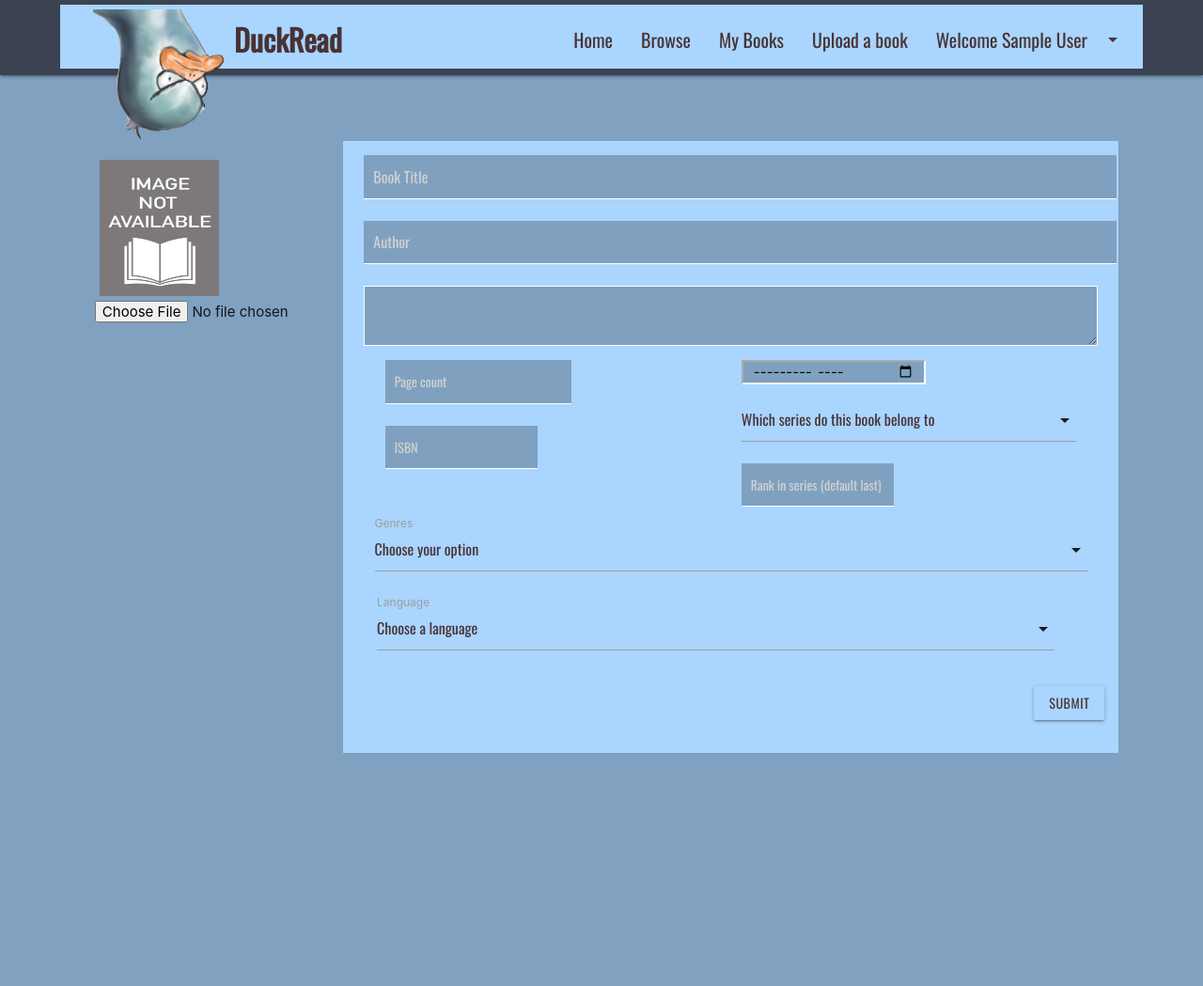
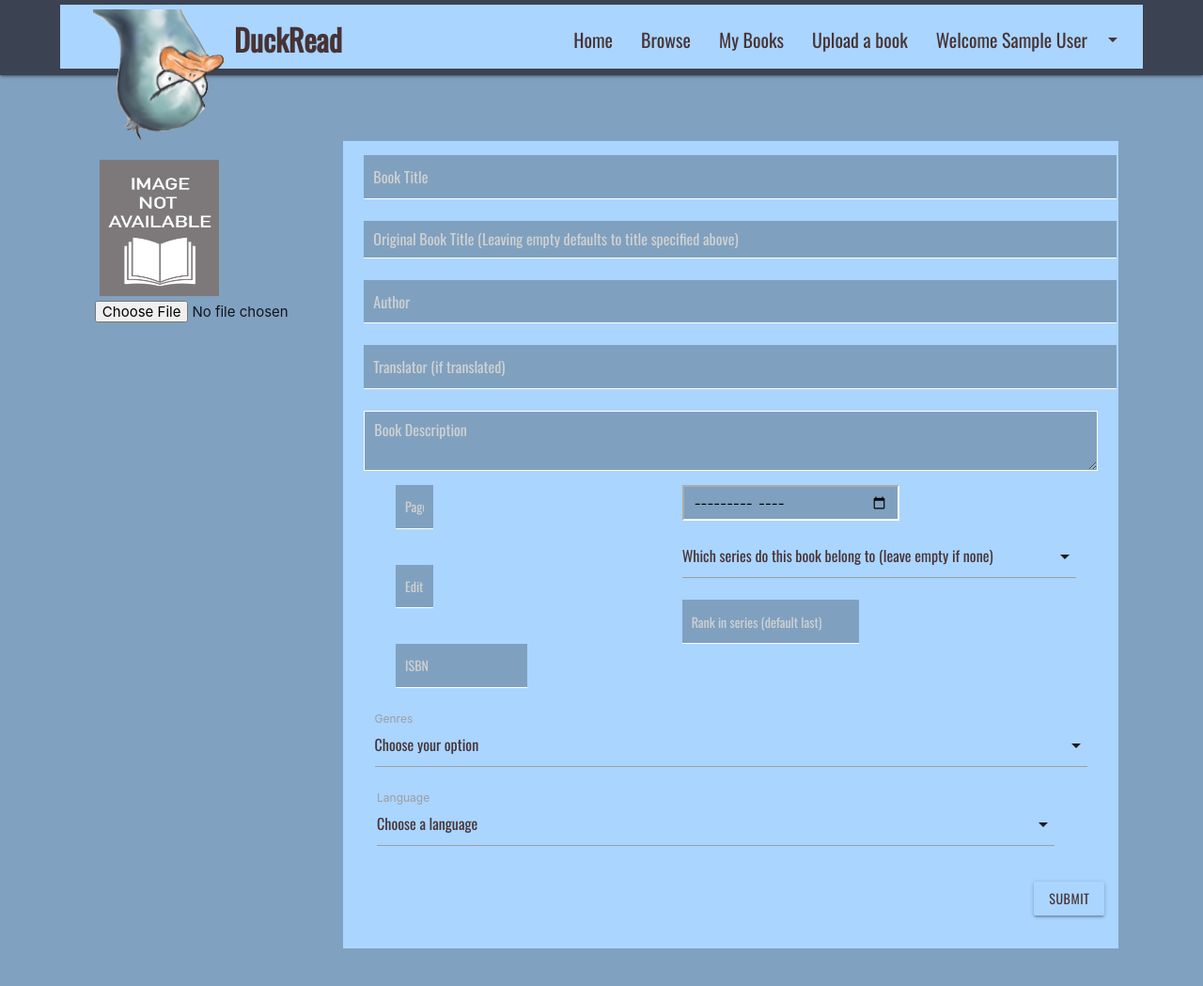
Before and after one commit to oguztuzgen/CS-353-Goodreads, a PHP site: page /book_upload.php in a window 1280 px wide. Shown: the top 1049 px of the page at 94% size. Before the commit the page ends 801 px from the top, so only its background shows below. Run offline with PHP 8.4, Linux system fonts and the light colour scheme; the visitor is signed in with stand-in values (Sample User, id 1); tables that the repository leaves empty or names only in its code hold one stand-in row (values such as "Sample post"); some libraries are stand-ins or nearby versions.

Commit message:
added custom comments
Co-authored-by: muzafferkoksal <muzafferkoksal@users.noreply.github.com>

```diff
--- a/src/book_upload.php
+++ b/src/book_upload.php
@@ -10,11 +10,10 @@ if ($_SESSION['login'] == 0) {
 }
 
 $allowed_extensions = array('jpg', 'jpeg', 'png');
-
-$submit_param = array('book_title', 'book_author', 'book_description', 'page_count', 'published_month_year', 'book_isbn');
+$submit_param = array('book_title', 'book_author', 'book_description', 'page_count', 'published_month_year', 'book_isbn', 'book_edition', 'book_translator');
 $image_error = "";
-$errors = array('book_title' => '', 'book_author' => '', 'book_description' => '', 'page_count' => '', 'published_month_year' => '', 'book_isbn' => '');
-$book_title = $book_author = $book_description = $page_count = $published_month_year = $book_isbn = $book_language = $upload_path = "";
+$errors = array('book_title' => '', 'book_author' => '', 'book_description' => '', 'page_count' => '', 'published_month_year' => '', 'book_isbn' => '', 'book_edition' => '', 'book_translator' => '');
+$book_title = $book_author = $book_description = $page_count = $published_month_year = $book_isbn = $book_language = $upload_path = $book_edition = $book_translator = "";
 
 if (isset($_POST['submit'])) {
 	foreach ($submit_param as $param => $value) {
@@ -23,9 +22,12 @@ if (isset($_POST['submit'])) {
 		}
 	}
 
-	if (!filter_var($_POST['page_count'], FILTER_VALIDATE_INT)) {
-		// ! NEGATIF BISI GIRSE PATLAR BURA
-		$errors['page_count'] = "Please enter a valid integer";
+	if (!filter_var($_POST['page_count'], FILTER_VALIDATE_INT) || intval($_POST['page_count']) <= 0) {
+		$errors['page_count'] = "Please enter a valid page count";
+	}
+
+	if (!filter_var($_POST['book_edition'], FILTER_VALIDATE_INT) || intval($_POST['book_edition']) <= 0) {
+		$errors['book_edition'] = "Please enter a valid integer";
 	}
 
 	if (isset($_FILES['image'])) {
@@ -59,8 +61,6 @@ if (isset($_POST['submit'])) {
 		$image_error = "Please upload a cover page";
 	}
 
-	// TODO EDITION EKLE BURAYA
-
 	$book_title = mysqli_real_escape_string($conn, $_POST["book_title"]);
 	$book_author = mysqli_real_escape_string($conn, $_POST["book_author"]);
 	$book_description = mysqli_real_escape_string($conn, $_POST["book_description"]);
@@ -73,11 +73,13 @@ if (isset($_POST['submit'])) {
 	// die;
 
 	if (!array_filter($errors) && empty($image_error)) {
+
 		// TODO EKLEYEN USERA GORE VERIFIED AYARLA
-		// TODO ORIGINAL TITLE
+		$original_title = $_POST['original_title'] ?? $book_title;
 
+		// verified is set to 0, will be verified by the admins later
 		$sql = "insert into book(book_isbn, title, author, description, date_published, book_edition, page_count, rating, verified, view_count, language, original_title, book_cover)
-			VALUES('$book_isbn', '$book_title', '$book_author', '$book_description', '$published_month_year', 1, '$page_count', 0, 0, 0, '$book_language', '$book_title', '$upload_path');";
+			VALUES('$book_isbn', '$book_title', '$book_author', '$book_description', '$published_month_year', 1, '$page_count', 0, 0, 0, '$book_language', '$original_title', '$upload_path');";
 
 		// echo $upload_path . "<br>" . $sql;
 		if (mysqli_query($conn, $sql)) {
@@ -130,8 +132,6 @@ if (isset($_POST['submit'])) {
 		}
 	}
 }
-
-
 ?>
 
 
@@ -154,26 +154,45 @@ if (isset($_POST['submit'])) {
 				<div class="col s12">
 					<input type="text" name="book_title" style="float: left; margin-top: 15px; padding: 10px; width: 100%; height: 40%; background-color:#7fa1bf; border-color: white;" class="z-depth-0 text brand-anan" placeholder="Book Title">
 					<?php $error = $errors['book_title']; echo "<p class=\"red-text\">$error</p>";?>
+
+					<input type="text" name="original_title" style="float: left; margin-top: 15px; padding: 10px; width: 100%; height: 30%; background-color:#7fa1bf; border-color: white;" class="z-depth-0 text brand-anan" placeholder="Original Book Title (Leaving empty defaults to title specified above)">
+
 					<input type="text" name="book_author" style="float: left; margin-top: 15px; padding: 10px; width: 100%; height: 40%; background-color:#7fa1bf; border-color: white;" class="z-depth-0 text" placeholder="Author">
 					<?php $error = $errors['book_author']; echo "<p class=\"red-text\">$error</p>";?>
-					<textarea name="book_description" style="float: left; margin-top: 15px; padding: 10px; width: 100%; height: 100%; background-color:#7fa1bf; border-color: white;" class="text"></textarea>
+
+					<input type="text" name="book_translator" style="float: left; margin-top: 15px; padding: 10px; width: 100%; height: 40%; background-color:#7fa1bf; border-color: white;" class="z-depth-0 text" placeholder="Translator (if translated)">
+					<?php $error = $errors['book_translator']; echo "<p class=\"red-text\">$error</p>";?>
+
+					<textarea name="book_description" style="float: left; margin-top: 15px; padding: 10px; width: 100%; height: 100%; background-color:#7fa1bf; border-color: white;" class="text" placeholder="Book Description"></textarea>
 					<?php $error = $errors['book_description']; echo "<p class=\"red-text\">$error</p>";?>
 <!-- <input type="text" name="book_description" style="float: left; margin-top: 15px; padding: 10px; width: 100%; height: 40%; background-color:#7fa1bf; border-color: white;" class="z-depth-0 text" placeholder="Description"> -->
 
 					<div class="col s12">
-						<div class="col s6">
-							<input type="text" name="page_count" style="font-size: 14px; float: left; margin-top: 15px; padding: 10px; width: 50%; height: 40%; background-color:#7fa1bf; border-color: white;" class="z-depth-0 text" placeholder="Page count">
-							<?php $error = $errors['page_count']; echo "<p class=\"red-text\">$error</p>";?>
-							<input type="text" name="book_isbn" style="font-size: 14px; float: left; margin-top: 15px; padding: 10px; width: 40%; height: 40%; background-color:#7fa1bf; border-color: white;" class="z-depth-0 text" placeholder="ISBN">
+						<div class="col s5">
+							<div class="col s5">
+								<input type="text" name="page_count" style="font-size: 14px; margin-top: 15px; padding: 10px; width: 20%; height: 40%; background-color:#7fa1bf; border-color: white;" class="z-depth-0 text" placeholder="Page count">
+								<?php $error = $errors['page_count']; echo "<p class=\"red-text float:\">$error</p>";?>
+
+								<input type="text" name="book_edition" style="font-size: 14px; margin-top: 15px; padding: 10px; width: 20%; height: 40%; background-color:#7fa1bf; border-color: white;" class="z-depth-0 text" placeholder="Edition no">
+								<?php $error = $errors['book_edition']; echo "<p class=\"red-text\">$error</p>";?>
+							</div>
+
+							<div class="col 7">
+							<input type="text" name="book_isbn" style="font-size: 14px; margin-top: 15px; padding: 10px; width: 70%; height: 40%; background-color:#7fa1bf; border-color: white;" class="z-depth-0 text" placeholder="ISBN">
 							<?php $error = $errors['book_isbn']; echo "<p class=\"red-text\">$error</p>";?>
+							</div>
+
+							<!-- <div class="col">
+
+							</div> -->
 						</div>
-						<div class="col s6">
+						<div class="col s7">
 
-							<input type="month" name="published_month_year" style="margin-top: 15px; padding: 10px; width: 55%; height: 40%; background-color:#7fa1bf; border-color: white;"  placeholder="Enter Date">
+							<input type="month" name="published_month_year" style="margin-top: 15px; padding: 10px; width: 55%; height: 60%; background-color:#7fa1bf; border-color: white;"  placeholder="Enter Date">
 							<!-- <input type="month" name="published_month_year" style="float: right; margin-top: 15px; padding: 10px; width: 55%; height: 40%; background-color:#7fa1bf; border-color: white;" placeholder="Enter Date"> -->
 							<?php $error = $errors['published_month_year']; echo "<p class=\"red-text\">$error</p>";?>
 								<select name="series" data-placeholder="None">
-								<option value="">Which series do this book belong to</option>
+								<option value="">Which series do this book belong to (leave empty if none)</option>
 								<?php
 									$sql = "SELECT * FROM series";
 
--- a/src/profile.php
+++ b/src/profile.php
@@ -42,7 +42,7 @@ if ($res = mysqli_query($conn, $sql)) {
 		echo "<img src=\"$prof\" width=\"250\" height=\"250\" alt='Bune'>"; ?>
 
 		<h5 style="text-decoration:underline; margin-left: 25px;"> Biography:</h5>
-		<div class="" style="margin-left: 25px; border: 3px solid grey; width: 300%; height: 100px;">
+		<div class="" style="margin-left: 25px; border: 3px solid grey; width: 100%; height: 100px;">
 			<?php echo '<h6>' . $info['about'] . '</h6>'; ?>
 		</div>
 
```
Also changed, not shown: src/book_page.php (+59 -66 lines).
